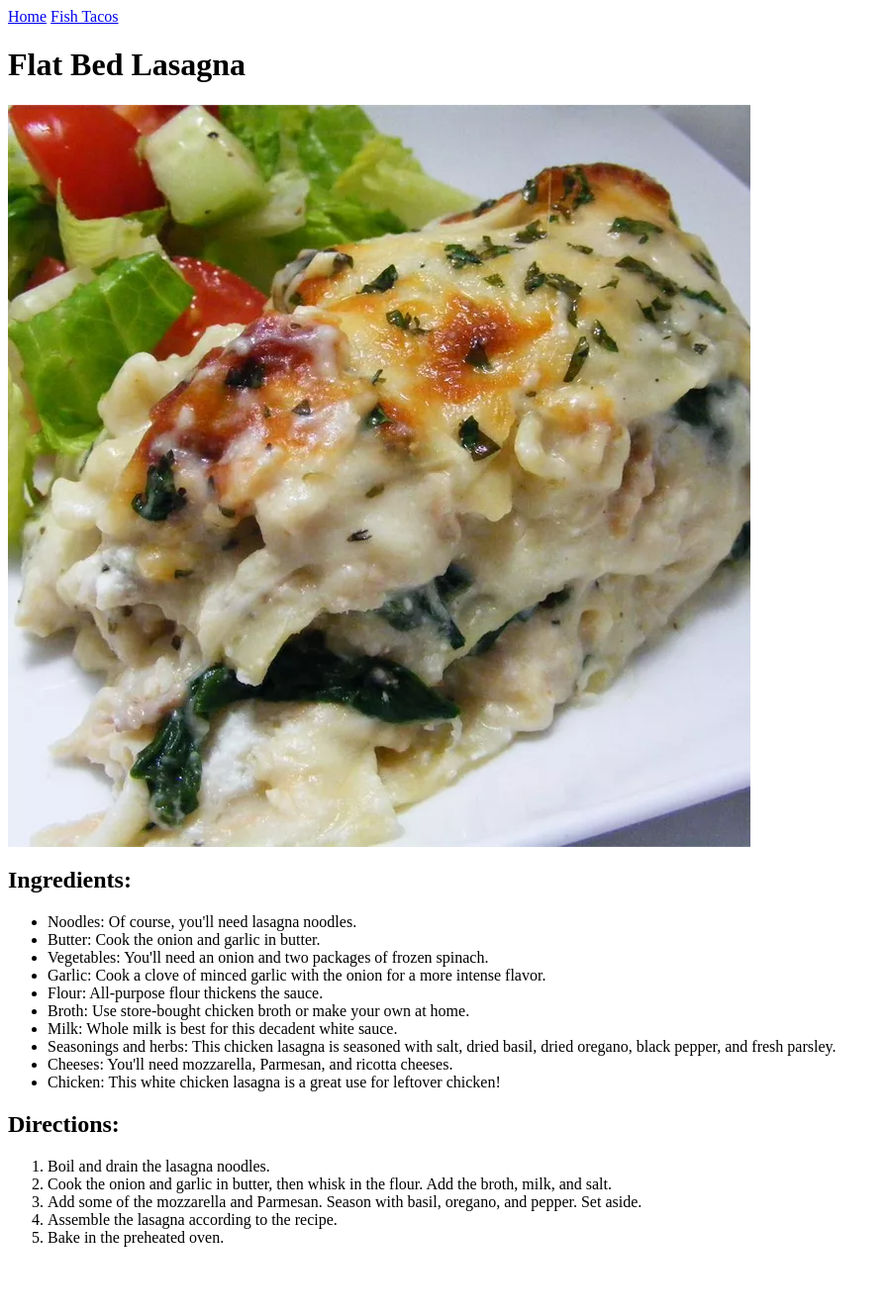
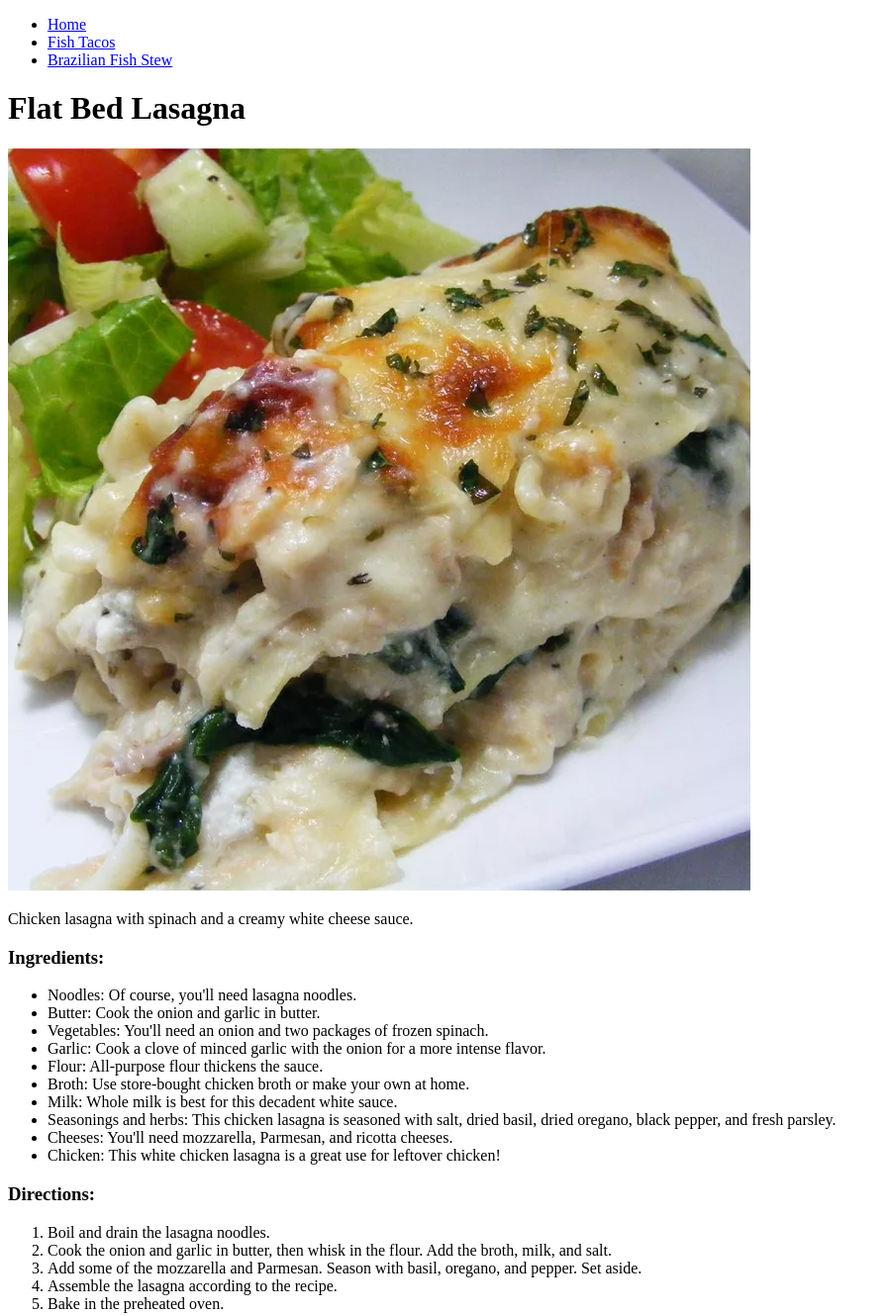
Before and after one commit to islandteks/odin-recipes, a plain HTML site: page recipes/lasagna.html in a window 1280 px wide. Shown: the whole page at 99% size, without its empty margins (0-899 px from the left). Before the commit the page ends 1276 px from the top, so only its background shows below. Drawn offline with Linux system fonts and the light colour scheme.

Commit message:
Updated links and finish odic recipes projects

```diff
--- a/recipes/lasagna.html
+++ b/recipes/lasagna.html
@@ -1,12 +1,30 @@
-<a href="../index.html">Home</a>
+<!DOCTYPE html>
 
-<a href="fishtacos.html">Fish Tacos</a>
+<head>
+    <title>White Cheese Lasagna</title>
+</head>
+
+<body>
+
+<!--Nav Links-->
+    <ul>
+    <li><a href="../index.html">Home</a></li>
+    <li><a href="fishtacos.html">Fish Tacos</a></li>
+    <li><a href="/recipes/brazfish.html">Brazilian Fish Stew</a></li>
+    </ul>
 
 <h1>Flat Bed Lasagna</h1>
 
+<!--Iteration 3 1-->
 <img src="lasagna.webp">
 
-<h2>Ingredients:</h2>
+<!--Iteration 3 2-->
+<p>Chicken lasagna with spinach and a creamy white cheese sauce.</p>
+
+
+<!--Iteration 3 3-->
+<h3>Ingredients:</h3>
+
 
 <ul>
     <li>Noodles: Of course, you'll need lasagna noodles.</li>
@@ -22,7 +40,8 @@
 
 </ul>
 
-<h2>Directions:</h2>
+<!--Iteration 3 4-->
+<h3>Directions:</h3>
 
 <ol>
     <li> Boil and drain the lasagna noodles.</li>
@@ -31,3 +50,5 @@
     <li>Assemble the lasagna according to the recipe.</li>
     <li>Bake in the preheated oven.</li>
 </ol>
+
+</body>
```
Also changed, not shown: index.html (+6 -3 lines), recipes/fishtacos.html (+6 -4 lines).
